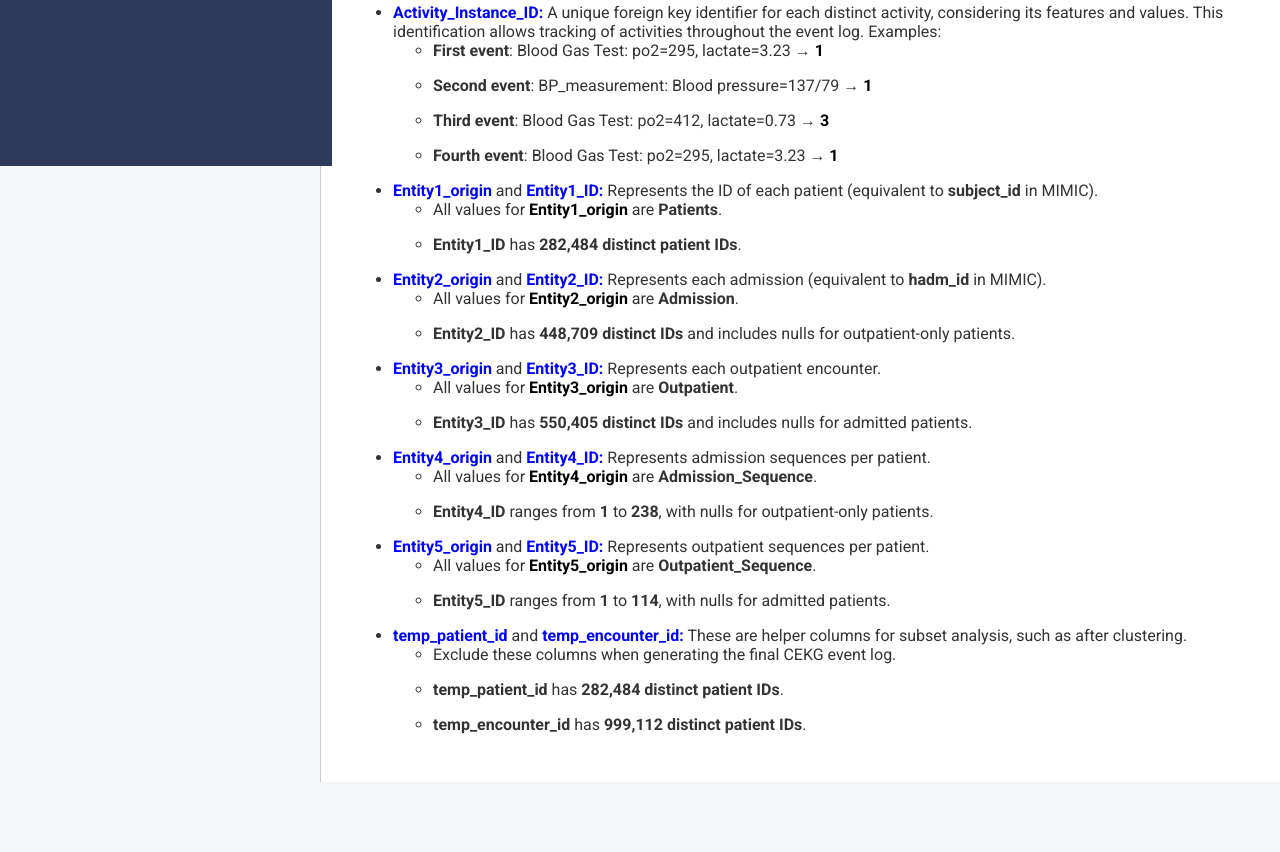
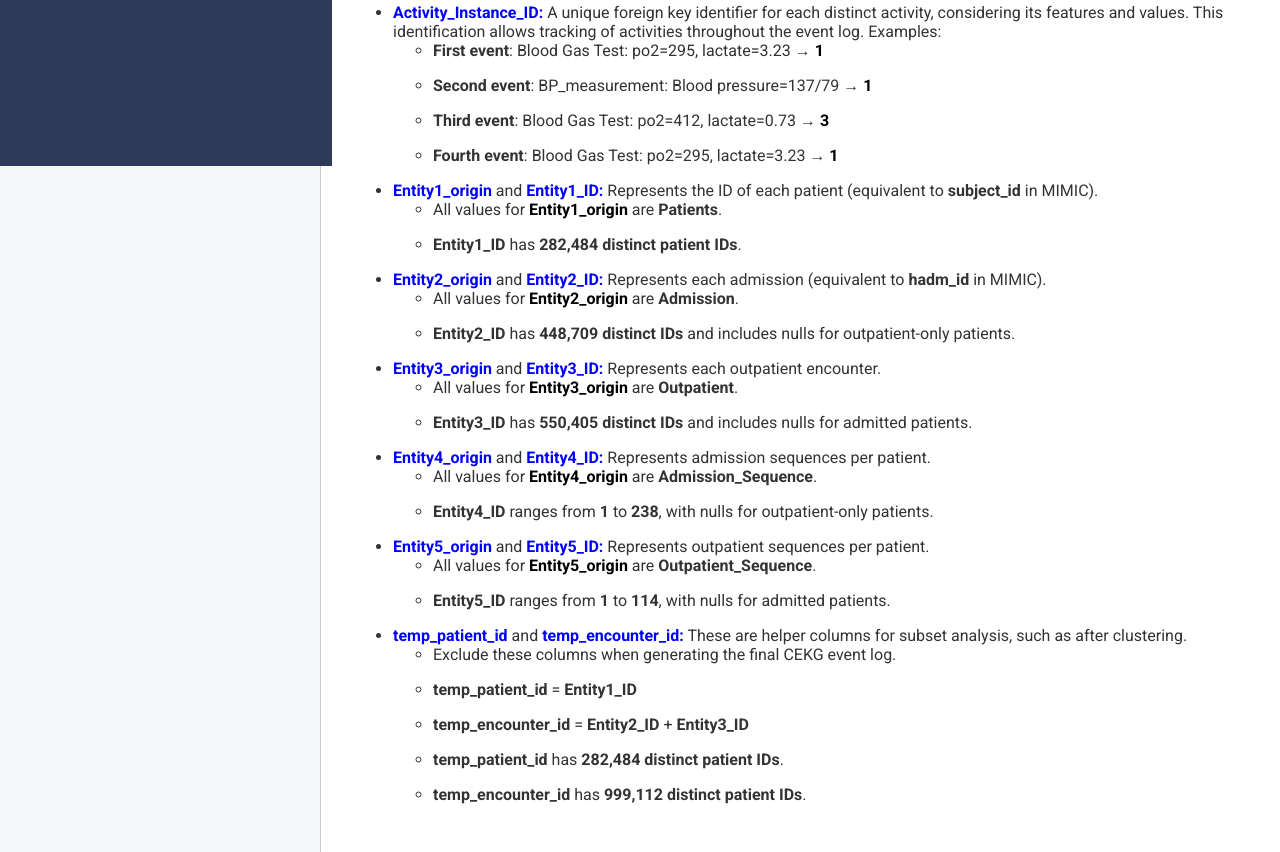
Before and after one commit to mnaeimaei/MIMIC-IV-Ext-CEKG_Website, a plain HTML site: page s3_01_EventLog.html in a window 1280 px wide. Shown: the part 634-1486 px from the top of the page. Before the commit the page ends 1416 px from the top, so only its background shows below. Drawn offline with Linux system fonts and the light colour scheme.

Commit message:
Update s3_01_EventLog.html

```diff
--- a/s3_01_EventLog.html
+++ b/s3_01_EventLog.html
@@ -180,8 +180,12 @@
                     <ul>
                         <li>Exclude these columns when generating the final CEKG event log.</li>
                         </li>
+                        <li><strong>temp_patient_id</strong> = <strong>Entity1_ID</strong></li>
+                        </li>
+                        <li><strong>temp_encounter_id</strong> = <strong>Entity2_ID</strong> + <strong>Entity3_ID</strong></li>
+                        </li>
                         <li><strong>temp_patient_id</strong> has <strong>282,484 distinct patient IDs</strong>.</li>
-                </li>
+                        </li>
                         <li><strong>temp_encounter_id</strong> has <strong>999,112 distinct patient IDs</strong>.</li>
                     </ul>
                 </li>
```
